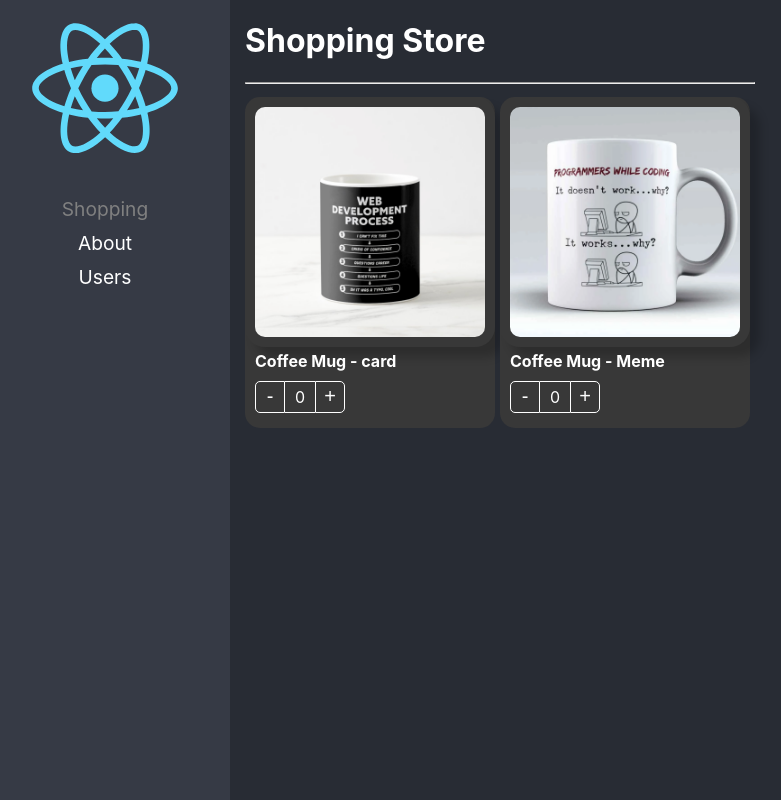
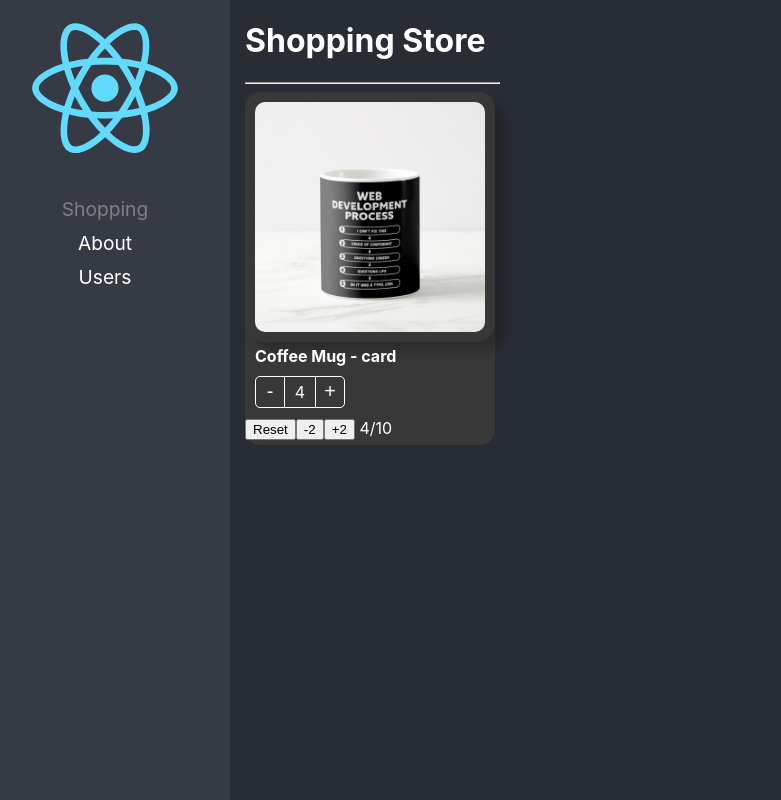
Before and after one commit to Ezequielz/react-adv, a React (Create React App) app: page /home in a window 1280 px wide. Shown: the whole page, without its empty margins (20-801 px from the left). Built offline with nearby package versions, Linux system fonts and the light colour scheme.

Commit message:
fin patron initializer

```diff
--- a/src/02-component-patterns/components/ProductButtons.tsx
+++ b/src/02-component-patterns/components/ProductButtons.tsx
@@ -1,4 +1,4 @@
-import { useContext } from "react";
+import { useCallback, useContext } from "react";
 import { ProductContext } from "./ProductCard";
 
 import styles from '../styles/styles.module.css';
@@ -12,7 +12,18 @@
 
 export const ProductButtons = ({className , style}: Props) =>{
 
-    const { increaseBy , counter } = useContext( ProductContext );
+    //TODO maxCount
+
+    const { increaseBy , counter, maxCount } = useContext( ProductContext );
+
+    //TODO isMaxReached = useCallback, [ counter, maxCount ]
+    // TRUE si el count === maxCount
+    // FAlse si no lo es
+
+    const isMaxReached = useCallback(
+        () => !!maxCount && counter === maxCount,
+        [counter, maxCount],
+      );
 
     return(
 
@@ -31,8 +42,9 @@
             <div  className={ styles.countLabel }> { counter } </div>
 
             <button
-                className={ styles.buttonAdd }
+                className={ `${styles.buttonAdd} ${isMaxReached() && styles.disabled}  ` }
                 onClick={ () => increaseBy( +1 ) }
+                disabled={ isMaxReached() }
             >
                 +
             </button>
--- a/src/02-component-patterns/components/ProductCard.tsx
+++ b/src/02-component-patterns/components/ProductCard.tsx
@@ -2,7 +2,7 @@
 import { useProduct } from '../hooks/useProduct';
 
 import styles from '../styles/styles.module.css';
-import { onChangeArgs, Product, ProductContextProps } from '../interfaces/interfaces';
+import { InitialValues, onChangeArgs, Product, ProductContextProps, ProductCardHandlers } from '../interfaces/interfaces';
 
 
 
@@ -11,23 +11,28 @@
 
 export interface Props {
     product: Product;
-    children?: ReactElement | ReactElement[];
+    // children?: ReactElement | ReactElement[];
+    children: ( args: ProductCardHandlers ) => JSX.Element;
     className?: string;
     style?: React.CSSProperties;
     onChange?: ( args: onChangeArgs ) => void;
     value?: number;
+    initialValues?: InitialValues
 }
 
-export const ProductCard = ( {children, product, className, style, onChange , value}: Props) => {
+export const ProductCard = ( {children, product, className, style, onChange , value , initialValues}: Props) => {
 
 
-    const { counter, increaseBy } = useProduct({ onChange, product, value });
+    const { counter, increaseBy, maxCount, isMaxCountReached, reset }
+    = useProduct({ onChange, product, value , initialValues});
 
   return (
         <Provider value={{
             counter,
             increaseBy,
-            product
+            product,
+            maxCount
+
         }} >
             <div
                 className={ `${styles.productCard} ${className} ` }
@@ -35,7 +40,18 @@
             >
 
 
-                    { children }
+                    {
+                        children({
+                            count: counter,
+                            isMaxCountReached,
+                            maxCount: initialValues?.maxCount,
+                            product,
+
+                            increaseBy,
+                            reset
+
+                        })
+                    }
 
 
             </div>
--- a/src/02-component-patterns/hooks/useProduct.ts
+++ b/src/02-component-patterns/hooks/useProduct.ts
@@ -1,31 +1,59 @@
-import { useEffect, useState } from "react";
-import { onChangeArgs, Product } from "../interfaces/interfaces";
+import { useEffect, useRef, useState } from "react";
+import { InitialValues, onChangeArgs, Product } from "../interfaces/interfaces";
 
 interface useProductArgs {
     product: Product;
     onChange?: ( args : onChangeArgs ) => void;
     value?: number;
+    initialValues?: InitialValues
 }
 
- export const useProduct = ( { onChange, product, value = 0 }: useProductArgs) => {
+ export const useProduct = ( { onChange, product, value = 0 , initialValues }: useProductArgs) => {
 
 
-     const [ counter, setCounter ] = useState(value);
+     const [ counter, setCounter ] = useState<number>( initialValues?.count || value );
+
+     const isMounted = useRef(false)
+
+    //  console.log( initialValues?.count )
 
      const increaseBy = ( value:number ) => {
 
-        const newValue = Math.max( counter + value, 0 )
-        setCounter( newValue )
+        let newValue = Math.max( counter + value, 0 )
 
+            if ( initialValues?.maxCount ) {
+                newValue = Math.min( newValue, initialValues.maxCount )
+            }
+
+            setCounter( newValue )
 
         onChange && onChange({count: newValue , product});
     }
 
+    const reset = () => {
+        setCounter(initialValues?.count || value)
+    }
+
     useEffect(() => {
-      setCounter(value);
+        if ( !isMounted.current ) return
+
+        setCounter(value);
     }, [ value ])
+
+    useEffect(() => {
+        isMounted.current = true;
+
+    }, [])
 
 
 
-    return { counter, increaseBy }
+    return {
+        counter,
+        isMaxCountReached: !!initialValues?.count && initialValues.maxCount === counter,
+        maxCount: initialValues?.maxCount,
+
+
+        increaseBy,
+        reset,
+     }
 };
--- a/src/02-component-patterns/pages/ShoppingPage.tsx
+++ b/src/02-component-patterns/pages/ShoppingPage.tsx
@@ -1,13 +1,11 @@
 import { ProductButtons, ProductCard, ProductImage, ProductTitle } from "../components";
-import { products } from "../data/products";
-import { useShoppingCart } from "../hooks/useShoppingCart";
+
+import { products } from '../data/products';
 import "../styles/custom-styles.css"
 
+const product = products[0];
 
 export const ShoppingPage = () => {
-
-    const { shoppingCart, onProductCountChange } = useShoppingCart();
-
 
   return (
 
@@ -15,81 +13,36 @@
             <h1> Shopping Store </h1>
             <hr />
 
-            <div style={{
-                display:'flex',
-                flexDirection: 'row',
-                flexWrap: 'wrap'
-            }}>
-
-                {
-                    products.map( product => (
-
-
                 <ProductCard
                     key={ product.id }
                     product={ product }
                     className="bg-dark text-white "
-                            onChange = { onProductCountChange }
-                            value ={ shoppingCart[product.id]?.count || 0 }
+                    initialValues={{
+                        count: 4,
+                        maxCount: 10,
+                    }}
                 >
-                            <ProductImage
-                                className="custom-image"
-                                style={{
-                                    boxShadow: '10px 10px 10px rgba(0,0,0,0.2)'
-                                }}
-                            />
+                    {
+                        ({ reset, count, increaseBy,isMaxCountReached ,maxCount}) => (
+                            <>
+
+                                <ProductImage className="custom-image" style={{boxShadow: '10px 10px 10px rgba(0,0,0,0.2)'}} />
                                 <ProductTitle className="text-bold" />
                                 <ProductButtons className="custom-buttons"/>
 
-                        </ProductCard>
-
-                    ))
+                                <button onClick={ reset } >Reset</button>
+                                <button onClick={ () => increaseBy(-2) }> -2 </button>
+                                {/* si no se llega al ismaxxount, ocultar */}
+                                {
+                                    !isMaxCountReached &&
+                                    <button onClick={ () => increaseBy(+2) } > +2 </button>
+                                }
+                                <span> {count}/{maxCount}</span>
+                            </>
+                        )
                     }
 
-
-            </div>
-
-
-            <div className="shopping-card">
-
-                { Object.entries(shoppingCart).map( ([ key, product ]) => (
-
-                         <ProductCard
-                            key={ key }
-                            product={ product }
-                            className="bg-dark text-white "
-                            style={{ width: '100px' }}
-                            onChange = { onProductCountChange }
-                            value={ product.count }
-                        >
-                            <ProductImage
-                                className="custom-image"
-                                style={{
-                                    boxShadow: '10px 10px 10px rgba(0,0,0,0.2)'
-                                }}
-                            />
-
-                            <ProductButtons
-                                className="custom-buttons"
-                                style={{
-                                    display: 'flex',
-                                    justifyContent: 'center'
-                                }}
-                            />
-
                 </ProductCard>
-
-
-                ))
-            }
-
-
-
-
-
-
-            </div>
-
 
         </div>
 
--- a/src/02-component-patterns/styles/styles.module.css
+++ b/src/02-component-patterns/styles/styles.module.css
@@ -60,3 +60,10 @@
 .buttonAdd:hover {
     background-color: rgba(0, 0, 0, 0.1);
 }
+
+
+.disabled {
+    border-color: grey !important;
+    border-left: 1px solid white !important;
+    color: grey !important;
+}
```
Also changed, not shown: src/02-component-patterns/interfaces/interfaces.ts (+18 -0 lines). Lines whose indentation alone changed are shown as unchanged.
